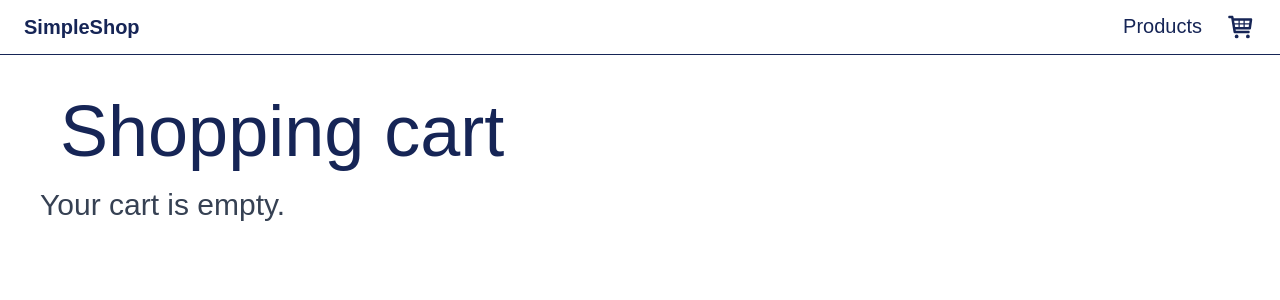
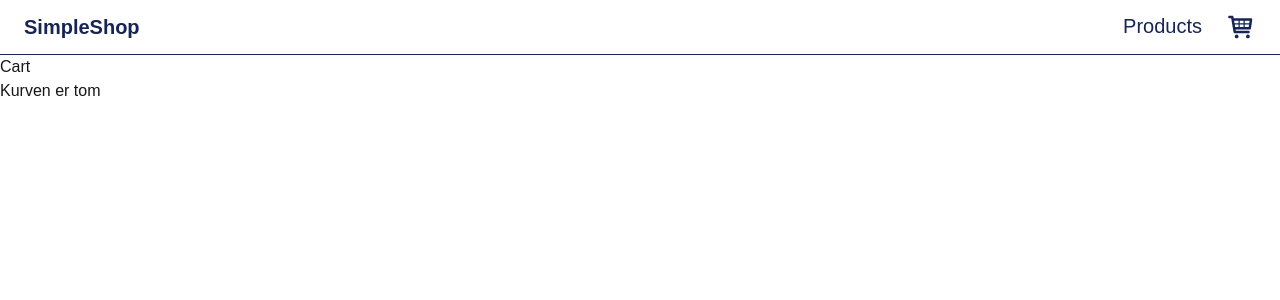
Before and after one commit to loje0003/simpelshop, a Next.js app: page /cart in a window 1280 px wide. Shown: the top 300 px of the page. Built offline with nearby package versions, Linux system fonts and the light colour scheme.

Commit message:
card næten done

```diff
--- a/src/app/cart/page.js
+++ b/src/app/cart/page.js
@@ -1,12 +1,33 @@
-import Kurv from "@/components/Kurv";
+"use client";
 
-const CartPage = () => {
+import { useCartStore } from "../store/cartStore";
+import Card from "@/components/Card";
+
+export default function CartPage() {
+  const cart = useCartStore((state) => state.cart);
+  const removeFromCart = useCartStore((state) => state.removeFromCart);
+
   return (
-    <div className="p-5">
-      <h1 className="text-7xl text-blue-950 mx-10 mt-5">Shopping cart</h1>
-      <Kurv />
+    <div>
+      <h1>Cart</h1>
+
+      {cart.length === 0 ? (
+        <p>Kurven er tom</p>
+      ) : (
+        <div className="flex flex-wrap gap-4">
+          {cart.map((item) => (
+            <div key={item.id} className="relative">
+              {/* Card */}
+              <Card id={item.id} title={item.title} price={item.price} description={item.description} images={item.images} />
+
+              {/* REMOVE BUTTON */}
+              <button onClick={() => removeFromCart(item.id)} className="absolute top-2 right-2 bg-red-600 text-white text-xs px-2 py-1 rounded hover:bg-red-700">
+                Remove
+              </button>
+            </div>
+          ))}
+        </div>
+      )}
     </div>
   );
-};
-
-export default CartPage;
+}
--- /dev/null
+++ b/src/app/store/cartStore.js
@@ -0,0 +1,17 @@
+import { create } from "zustand";
+
+export const useCartStore = create((set) => ({
+  cart: [],
+
+  addToCart: (item) =>
+    set((state) => ({
+      cart: [...state.cart, item],
+    })),
+
+  removeFromCart: (id) =>
+    set((state) => ({
+      cart: state.cart.filter((item) => item.id !== id),
+    })),
+
+  clearCart: () => set({ cart: [] }),
+}));
--- a/src/components/Button.jsx
+++ b/src/components/Button.jsx
@@ -1,5 +1,9 @@
-const Button = ({ children }) => {
-  return <button className="px-5 py-2 rounded-full border border-blue-950 bg-yellow-200 text-blue-950 text-xl font-medium cursor-pointer">{children}</button>;
+const Button = ({ children, onClick, className = "" }) => {
+  return (
+    <button onClick={onClick} className={`px-5 py-2 rounded-full border border-blue-950 bg-yellow-200 text-blue-950 text-xl font-medium cursor-pointer ${className}`}>
+      {children}
+    </button>
+  );
 };
 
 export default Button;
--- a/src/components/Kurv.jsx
+++ b/src/components/Kurv.jsx
@@ -1,11 +1,9 @@
 "use client";
 
-const Kurv = () => {
-  return (
-    <div className="p-5">
-      <h2 className="text-3xl text-gray-700">Your cart is empty.</h2>
-    </div>
-  );
-};
+import { useCartStore } from "../store/cartStore";
 
-export default Kurv;
+export default function Kurv({ product }) {
+  const addToCart = useCartStore((state) => state.addToCart);
+
+  return <button onClick={() => addToCart(product)}>Add to cart</button>;
+}
--- a/src/components/ProductDetail.jsx
+++ b/src/components/ProductDetail.jsx
@@ -1,7 +1,11 @@
+"use client";
+
 import Image from "next/image";
 import Button from "./Button";
+import { useCartStore } from "../app/store/cartStore";
 
 const ProductDetail = ({ product, images, title }) => {
+  const addToCart = useCartStore((state) => state.addToCart);
   return (
     <div className="space-y-8">
       <h1 className="text-7xl text-blue-950 mt-5">{product.title}</h1>
@@ -17,7 +21,9 @@ const ProductDetail = ({ product, images, title }) => {
           </div>
 
           <div className="flex gap-4 mt-8">
-            <Button className="bg-black text-white px-6 py-3 rounded-xl hover:bg-gray-800 transition">Add to cart</Button>
+            <Button className="bg-black text-white px-6 py-3 rounded-xl hover:bg-gray-800 transition" onClick={() => addToCart(product)}>
+              Add to cart
+            </Button>
 
             <Button className="border border-gray-300 px-6 py-3 rounded-xl hover:bg-gray-100 transition">Back</Button>
           </div>
```
